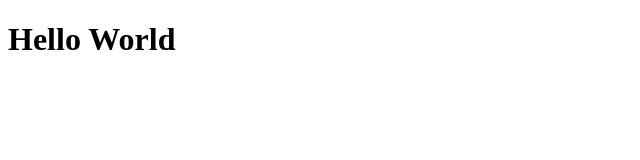
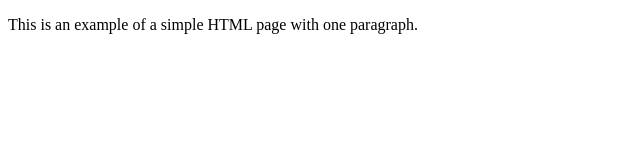
Before and after one commit to yboggiopola/yboggiopola.github.io, a plain HTML site: page index.html in a window 1280 px wide. Shown: the whole page, without its empty margins (0-640 px from the left). Drawn offline with Linux system fonts and the light colour scheme.

Commit message:
Update index.html

```diff
--- a/index.html
+++ b/index.html
@@ -1,6 +1,9 @@
 <!DOCTYPE html>
-	<html>
-		<body>
-			<h1>Hello World</h1>
-		</body>
-	</html>
+<html>
+    <head>
+        <title>Example</title>
+    </head>
+    <body>
+        <p>This is an example of a simple HTML page with one paragraph.</p>
+    </body>
+</html
```
